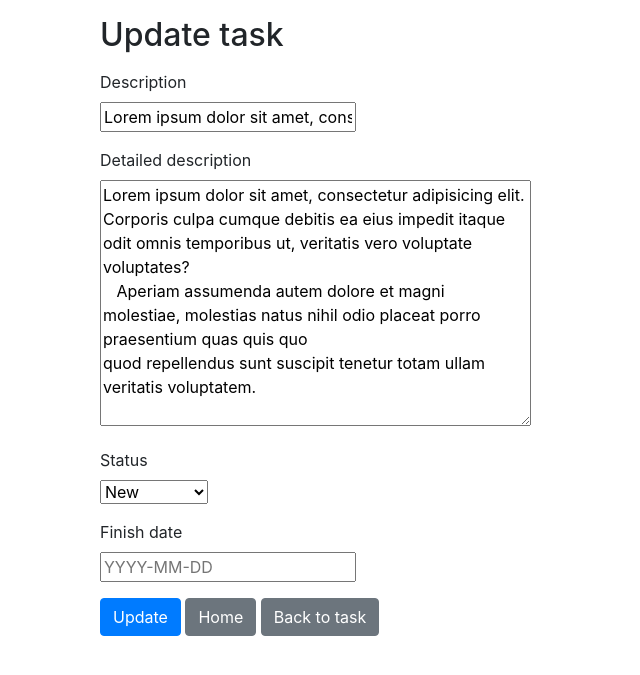
After one commit to ihinion/homework_47, a Django app: page /task/6/update/ in a window 1280 px wide. The commit adds this page. Shown: the top 675 px of the page, without its empty margins (0-640 px from the left). Run offline with Django 3.2, Linux system fonts and the light colour scheme; data comes from the database, SQL or seed files in the repository; some libraries are stand-ins or nearby versions.

Commit message:
Created update.html, minor styling changes in task_form.html, task_view.html, index.html, added path for update, created task_update_view

```diff
--- a/source/main/urls.py
+++ b/source/main/urls.py
@@ -15,12 +15,13 @@ Including another URLconf
 """
 from django.contrib import admin
 from django.urls import path
-from webapp.views import index_view, task_create_view, delete_view, task_view
+from webapp.views import index_view, task_create_view, delete_view, task_view, task_update_view
 
 urlpatterns = [
     path('admin/', admin.site.urls),
     path('', index_view, name='index'),
     path('add/', task_create_view, name='task_create'),
     path('task/<id>/delete/', delete_view, name='task_delete'),
-    path('task/<pk>/', task_view, name='task_view')
+    path('task/<pk>/', task_view, name='task_view'),
+    path('task/<int:pk>/update/', task_update_view, name='task_update'),
 ]
--- a/source/webapp/templates/partial/task_form.html
+++ b/source/webapp/templates/partial/task_form.html
@@ -9,6 +9,5 @@
     {% endfor %}
     <p>{{ field }}</p>
 {% endfor %}
-<p><input class="btn btn-primary" type="submit" value="{{ button_text }}">
+<input class="btn btn-primary" type="submit" value="{{ button_text }}">
 <a class="btn btn-secondary" href="{% url 'index' %}" role="button">Home</a>
-    </p>
--- a/source/webapp/templates/task_view.html
+++ b/source/webapp/templates/task_view.html
@@ -19,6 +19,7 @@
 {{ task.detailed_desc }}{% endif %}</p>
         <a href="{% url 'index' %}" class="btn btn-primary">Back to index</a>
         <a class="btn btn-danger" href="{% url 'task_delete' task.pk %}" role="button">Delete</a>
+        <a class="btn btn-success" href="{% url 'task_update' task.pk %}">Update</a>
     </div>
 </div>
 {% endblock %}
--- /dev/null
+++ b/source/webapp/templates/update.html
@@ -0,0 +1,11 @@
+{% extends 'base.html' %}
+{% block title %}Update task{% endblock %}
+{% block content %}
+<div class="container">
+    <h2 class="my-3">Update task</h2>
+    <form action="{% url 'task_update' task.pk %}" method="post">
+        {% include 'partial/task_form.html' with button_text='Update' %}
+        <a class="btn btn-secondary" href="{% url 'task_view' task.pk %}" role="button">Back to task</a>
+    </form>
+</div>
+{% endblock %}
--- a/source/webapp/views.py
+++ b/source/webapp/views.py
@@ -18,7 +18,7 @@ def task_create_view(request):
             task = Task.objects.create(description=form.cleaned_data['description'], status=form.cleaned_data['status'],
                                        detailed_desc=form.cleaned_data['detailed_desc'],
                                        finish_date=form.cleaned_data['finish_date'])
-            return redirect(task_view, pk=task.pk)
+            return redirect('task_view', pk=task.pk)
         else:
             return render(request, 'add.html', {'form': form})
 
@@ -34,3 +34,26 @@ def delete_view(request, id):
 def task_view(request, pk):
     task = get_object_or_404(Task, pk=pk)
     return render(request, 'task_view.html', {'task': task})
+
+
+def task_update_view(request, pk):
+    task = get_object_or_404(Task, pk=pk)
+    if request.method == 'GET':
+        form = TaskForm(data={
+            'description': task.description,
+            'detailed_desc': task.detailed_desc,
+            'status': task.status,
+            'finish_date': task.finish_date,
+        })
+        return render(request, 'update.html', context={'form': form, 'task': task})
+    elif request.method == 'POST':
+        form = TaskForm(data=request.POST)
+    if form.is_valid():
+        task.description = form.cleaned_data['description']
+        task.detailed_desc = form.cleaned_data['detailed_desc']
+        task.status = form.cleaned_data['status']
+        task.finish_date = form.cleaned_data['finish_date']
+        task.save()
+        return redirect(task_view, pk=task.pk)
+    else:
+        return render(request, 'update.html', context={'form': form, 'task': task})
```
Also changed, not shown: source/webapp/templates/index.html (+8 -4 lines).
